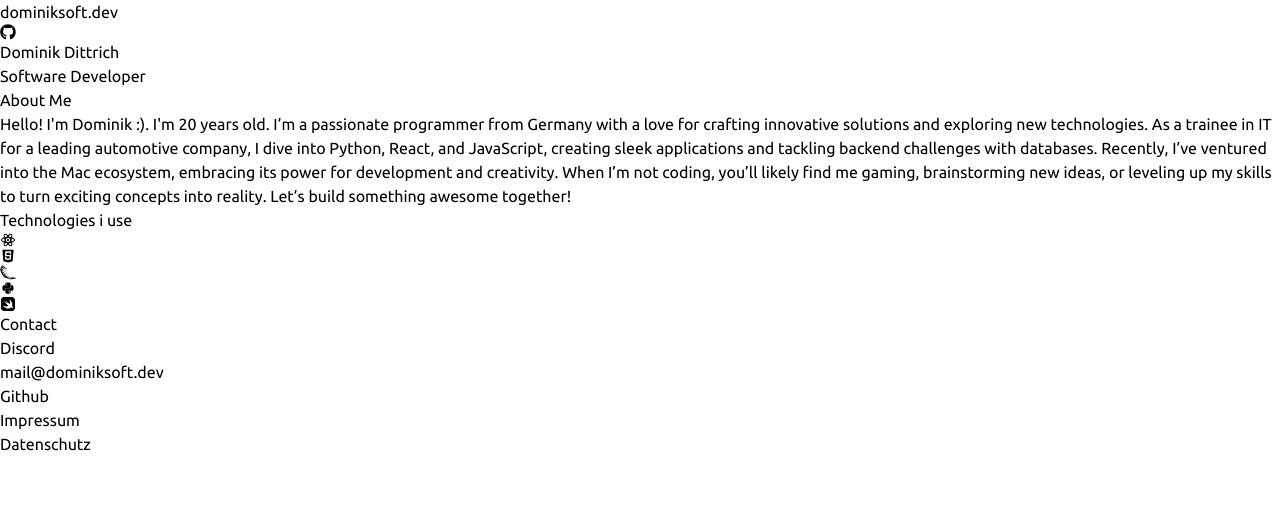
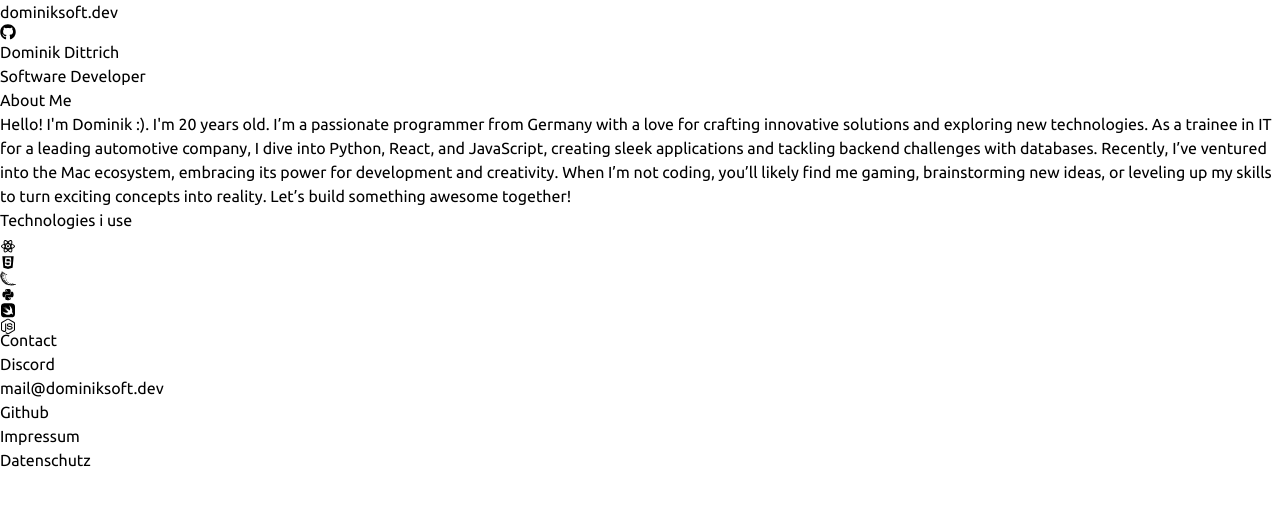
Before and after one commit to Swerox/dominiksoft.dev, a React (Vite) app: page / in a window 1280 px wide. Shown: the top 506 px of the page. Built offline with nearby package versions, Linux system fonts and the light colour scheme.

Commit message:
added some animations

```diff
--- a/package.json
+++ b/package.json
@@ -11,6 +11,7 @@
   },
   "dependencies": {
     "20": "^1.0.0",
+    "framer-motion": "^11.13.1",
     "fullpage.js": "^4.0.31",
     "react": "^18.3.1",
     "react-dom": "^18.3.1",
--- a/src/components/About.jsx
+++ b/src/components/About.jsx
@@ -1,46 +1,116 @@
 import { ABOUT_TEXT } from "../constants";
-import { RiReactjsLine } from "react-icons/ri"
-import { DiPython } from "react-icons/di"
-import { SiFlask } from "react-icons/si"
-import { DiJavascript } from "react-icons/di"
-import { FaSwift } from "react-icons/fa6"
+import { RiReactjsLine } from "react-icons/ri";
+import { DiPython } from "react-icons/di";
+import { SiFlask } from "react-icons/si";
+import { DiJavascript } from "react-icons/di";
+import { FaSwift } from "react-icons/fa6";
+import { FaNodeJs } from "react-icons/fa";
 
+import { motion } from "framer-motion";
 
+const iconAnimations = (duration) => ({
+  initial: { y: -10 },
+  animate: {
+    y: [10, -10],
+    transition: {
+      duration: duration,
+      ease: "linear",
+      repeat: Infinity,
+      repeatType: "reverse",
+    },
+  },
+});
 
 const About = () => {
   return (
     <div className="min-h-screen">
-      <h1 className="my-20 text-center text-4xl pt-11">
+      <motion.h1
+        whileInView={{ opacity: 1, x: 0 }}
+        initial={{ opacity: 0, x: -100 }}
+        transition={{ duration: 1 }}
+        className="my-20 text-center text-4xl pt-11"
+      >
         About
         <span className="text-neutral-500"> Me</span>
-      </h1>
+      </motion.h1>
       <div className="flex flex-wrap">
         <div className="w-full">
           <div className="flex justify-center text-center lg:justify-start">
-            <p className="my-2 maxw-xl py-6">{ABOUT_TEXT}</p>
+            <motion.p
+              whileInView={{ opacity: 1, x: 0 }}
+              initial={{ opacity: 0, x: -100 }}
+              transition={{ duration: 1, delay: 0.5 }}
+              className="my-2 lg:maxw-xl py-6 lg:px-80 sm:px-12"
+            >
+              {ABOUT_TEXT}
+            </motion.p>
           </div>
         </div>
       </div>
-            <h1 className="my-20 text-center text-4xl">Technologies i use</h1>
-            <div className="flex flex-wrap items-center justify-center gap-4">
-                <div className="rounded-2xl border-4 border-neutral-800 p-4">
-                    <RiReactjsLine className ="text-7xl text-cyan-400"></RiReactjsLine>
-                </div>
-                <div className="rounded-2xl border-4 border-neutral-800 p-4">
-                    <DiJavascript className ="text-7xl text-yellow-400"></DiJavascript>
-                </div>
-                <div className="rounded-2xl border-4 border-neutral-800 p-4">
-                    <SiFlask className ="text-7xl text-green"></SiFlask>
-                </div>
-                <div className="rounded-2xl border-4 border-neutral-800 p-4">
-                    <DiPython className ="text-7xl"></DiPython>
-                </div>
-                <div className="rounded-2xl border-4 border-neutral-800 p-4">
-                    <FaSwift className ="text-7xl text-orange-600"></FaSwift>
-                </div>
-            </div>
+      <motion.h1
+        whileInView={{ opacity: 1, y: 0 }}
+        initial={{ opacity: 0, y: 100 }}
+        transition={{ duration: 1, delay: 0.9 }}
+        className="my-20 text-center text-4xl"
+      >
+        Technologies i use
+      </motion.h1>
+      <motion.div
+        whileInView={{ opacity: 1, x: 0 }}
+        initial={{ opacity: 0, x: -100 }}
+        transition={{ duration: 0.5, delay: 1 }}
+        className="flex flex-wrap items-center justify-center gap-4"
+      >
+        <motion.div
+          variants={iconAnimations(2.5)}
+          initial="initial"
+          animate="animate"
+          className="rounded-2xl border-4 border-neutral-800 p-4"
+        >
+          <RiReactjsLine className="text-7xl text-cyan-400 hover:scale-110"></RiReactjsLine>
+        </motion.div>
+        <motion.div
+          variants={iconAnimations(3)}
+          initial="initial"
+          animate="animate"
+          className="rounded-2xl border-4 border-neutral-800 p-4"
+        >
+          <DiJavascript className="text-7xl text-yellow-400 hover:scale-110"></DiJavascript>
+        </motion.div>
+        <motion.div
+          variants={iconAnimations(2.5)}
+          initial="initial"
+          animate="animate"
+          className="rounded-2xl border-4 border-neutral-800 p-4"
+        >
+          <SiFlask className="text-7xl text-green hover:scale-110"></SiFlask>
+        </motion.div>
+        <motion.div
+          variants={iconAnimations(3)}
+          initial="initial"
+          animate="animate"
+          className="rounded-2xl border-4 border-neutral-800 p-4"
+        >
+          <DiPython className="text-7xl hover:scale-110"></DiPython>
+        </motion.div>
+        <motion.div
+          variants={iconAnimations(2.5)}
+          initial="initial"
+          animate="animate"
+          className="rounded-2xl border-4 border-neutral-800 p-4"
+        >
+          <FaSwift className="text-7xl text-orange-600 hover:scale-110"></FaSwift>
+        </motion.div>
+        <motion.div
+          variants={iconAnimations(3)}
+          initial="initial"
+          animate="animate"
+          className="rounded-2xl border-4 border-neutral-800 p-4"
+        >
+          <FaNodeJs className="text-7xl text-green-500 hover:scale-110"></FaNodeJs>
+        </motion.div>
+      </motion.div>
     </div>
-
   );
 };
 
--- a/src/components/Hero.jsx
+++ b/src/components/Hero.jsx
@@ -1,5 +1,7 @@
 import { FaGithub } from "react-icons/fa";
-import TypeWriter from 'typewriter-effect'
+import TypeWriter from "typewriter-effect";
+import { motion } from "framer-motion";
+
 const Hero = () => {
   return (
     <div className="min-h-screen lg:mb-35">
@@ -7,29 +9,48 @@ const Hero = () => {
         <div className="w-full">
           <nav className="mb-20 flex items-center justify-between px-6 py-6">
             <div className="text-3xl">
-              <h1>dominiksoft.dev</h1>
+              <motion.h1
+                whileInView={{ opacity: 1, x: 0 }}
+                initial={{ opacity: 0, x: -100 }}
+                transition={{ duration: 1 }}
+              >
+                dominiksoft.dev
+              </motion.h1>
             </div>
-            <div className="text-3xl">
+            <motion.div
+              whileInView={{ opacity: 1, x: 0 }}
+              initial={{ opacity: 0, x: 50 }}
+              transition={{ duration: 1 }}
+              className="text-3xl"
+            >
               <a
                 href="https://github.com/Swerox"
                 target="_blank"
                 rel="noopener noreferrer"
-            className="underline">
+                className="underline"
+              >
                 <FaGithub />
               </a>
-            </div>
+            </motion.div>
           </nav>
 
-          <div className="flex flex-col items-center lg:items-start justify-center h-full px-6">
-            <h1 className="pb-11 text-6xl font-thin tracking-tight lg:mt-16 lg:text-8xl">
+          <div className="flex flex-col lg:items-start h-full px-6">
+            <motion.h1
+              whileInView={{ opacity: 1, x: 0 }}
+              initial={{ opacity: 0, x: -100 }}
+              transition={{ duration: 1, delay: 0.5 }}
+              className="pb-11 text-5xl lg:text-8xl md:text-4xl font-thin tracking-tight lg:mt-16"
+            >
               Dominik Dittrich
-            </h1>
-            <span className="bg-gradient-to-r from-violet-500 via-slate-500 to-purple-400 bg-clip-text text-5xl tracking-tight text-transparent">
-              <TypeWriter onInit={(typewriter) => {
-                typewriter.typeString('Software Developer')
+            </motion.h1>
+            <span className="text-3xl lg:text-5xl md:text-4xl bg-gradient-to-r from-violet-500 via-slate-500 to-purple-400 bg-clip-text tracking-tight text-transparent">
+              <TypeWriter
+                onInit={(typewriter) => {
+                  typewriter.typeString("Software Developer")
+                    .pauseFor(500)
                     .start();
-              }}>
-              </TypeWriter>
+                }}
+              ></TypeWriter>
             </span>
           </div>
         </div>
```
Also changed, not shown: src/components/Technologies.jsx (deleted, +0 -32 lines), 1 other file (tests, documents, lock files or other folders). Lines whose indentation alone changed are shown as unchanged.
